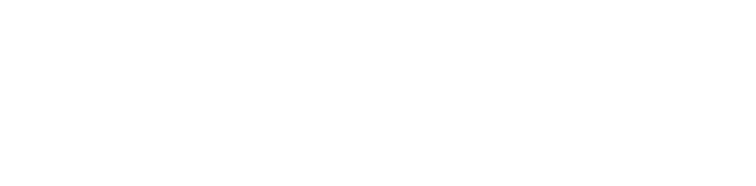
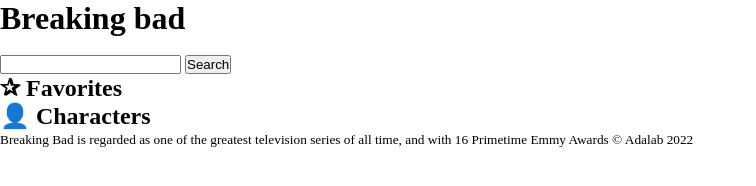
Before and after one commit to Lrpoblet/breaking-bad-character-finder, a website: page src/html/index.html in a window 1280 px wide. Shown: the whole page, without its empty margins (0-756 px from the left). Drawn offline with nearby package versions, Linux system fonts and the light colour scheme; files that its build step writes are made by us from their sources.

Commit message:
add html structure

```diff
--- a/src/html/index.html
+++ b/src/html/index.html
@@ -11,6 +11,30 @@
 
 <body>
 
+  <header>
+    <h1>Breaking bad</h1>
+    <img src="" alt="">
+    <form action="">
+      <input type="text" name="" id="" pleaceholder="Example: Walter White">
+      <input type="button" value="Search">
+    </form>
+  </header>
+
+  <main>
+    <section>
+      <h2>✰ Favorites</h2>
+      <ul></ul>
+    </section>
+    <section>
+      <h2>👤 Characters</h2>
+      <ul></ul>
+    </section>
+  </main>
+
+  <footer><small>Breaking Bad is regarded as one of the greatest television series of all time, and with 16 Primetime
+      Emmy
+      Awards &copy; Adalab 2022</small></footer>
+
   <script src="./assets/js/main.js"></script>
 </body>
 
```
